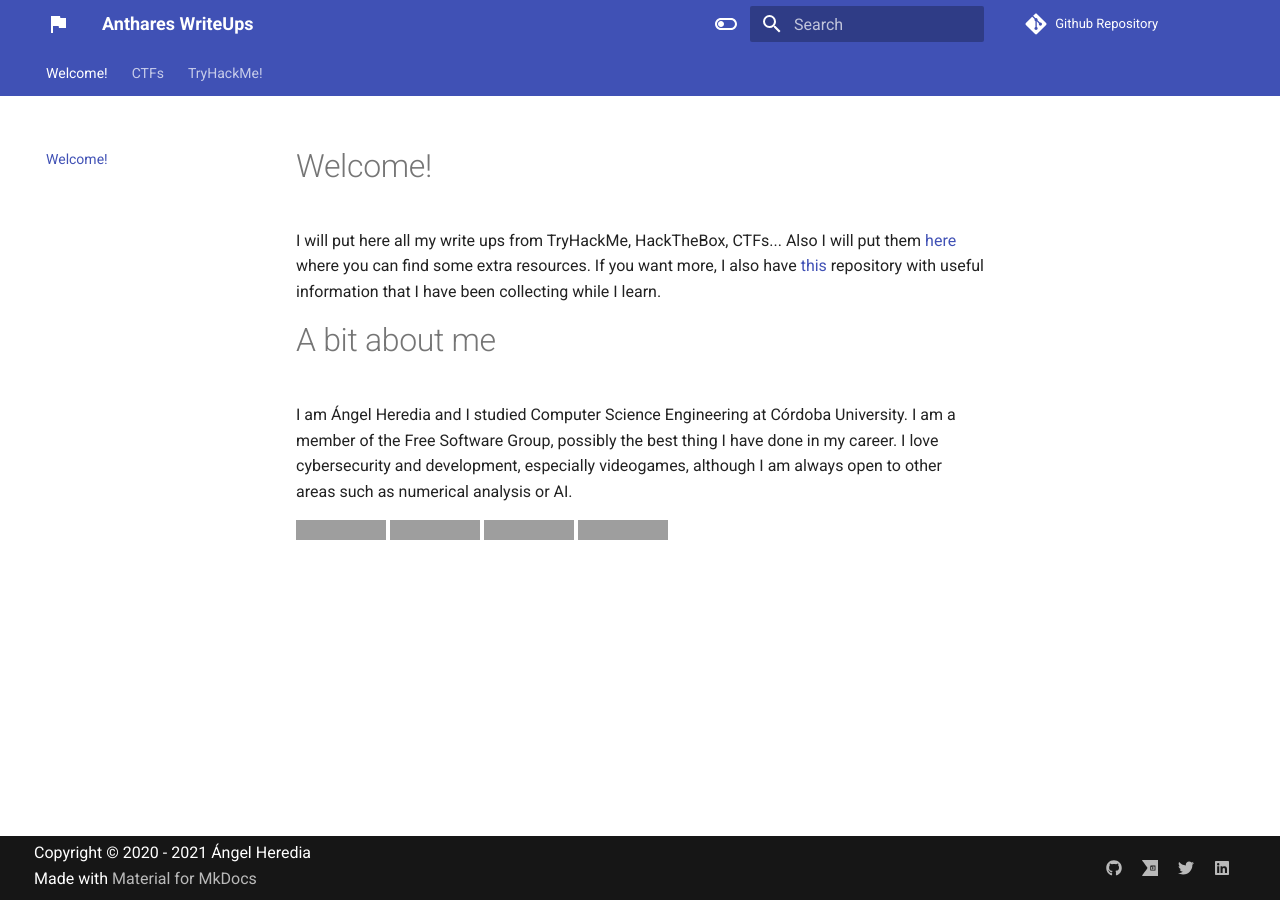
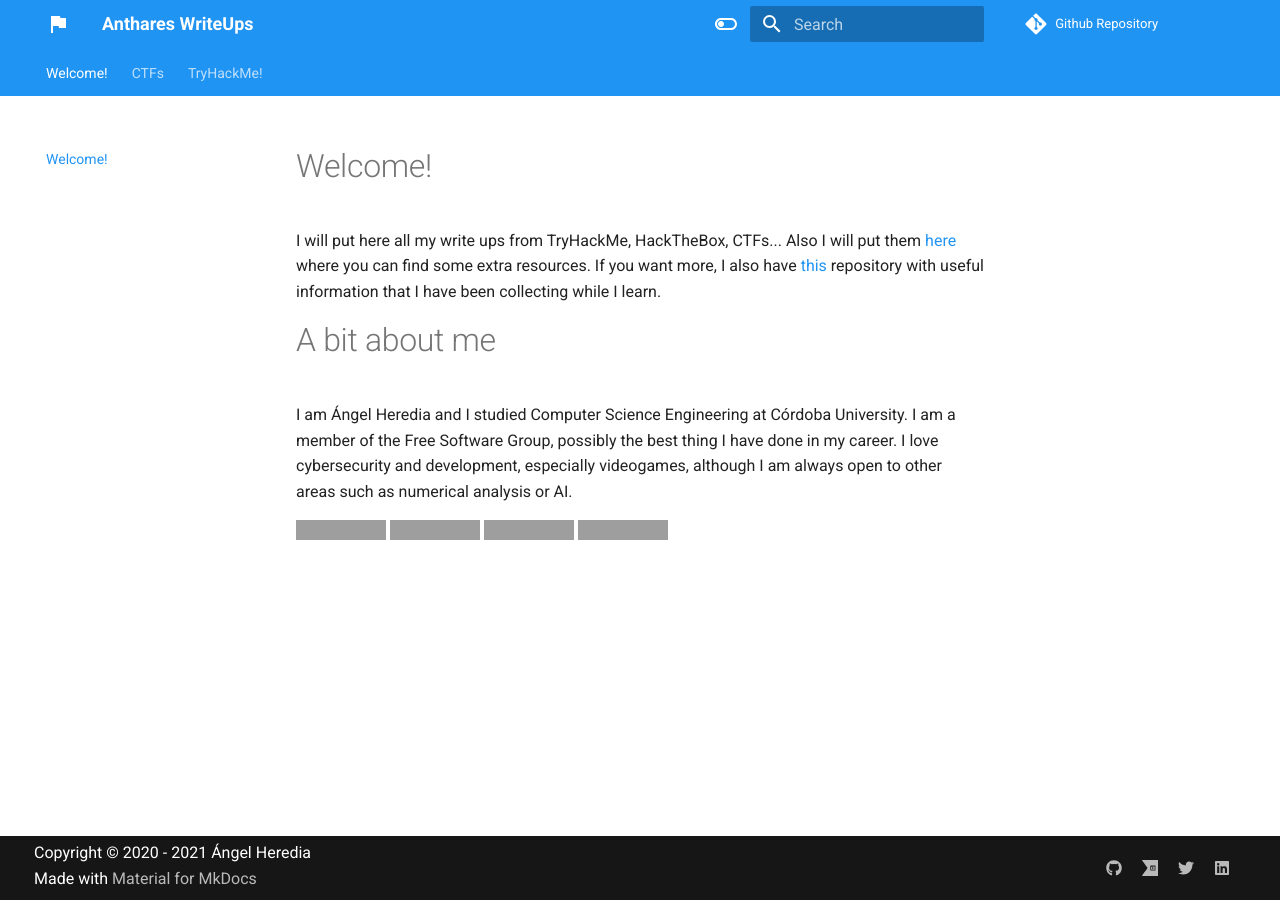
Before and after one commit to anthares101/write-ups-page, an MkDocs documentation site: the page built from docs/index.md, in a window 1280 px wide. Built offline with MkDocs 1.6.1 and Material for MkDocs 9.7.7, drawn with Linux system fonts in a browser that asks for light colours; comment, search, counter and statistics services are not loaded; grey boxes are pictures that could not be loaded.

Commit message:
Change pallete a bit and make sure the theme is chosen according user pref

```diff
--- a/mkdocs.yml
+++ b/mkdocs.yml
@@ -20,11 +20,17 @@ theme:
     - navigation.top
     - navigation.sections
   palette:
-    - scheme: default
+    - media: "(prefers-color-scheme: light)"
+      scheme: default
+      primary: blue
+      accent: blue
       toggle:
         icon: material/toggle-switch-off-outline
         name: Switch to dark mode
-    - scheme: slate
+    - media: "(prefers-color-scheme: dark)"
+      scheme: slate
+      primary: black
+      accent: indigo
       toggle:
         icon: material/toggle-switch
         name: Switch to light mode
```
